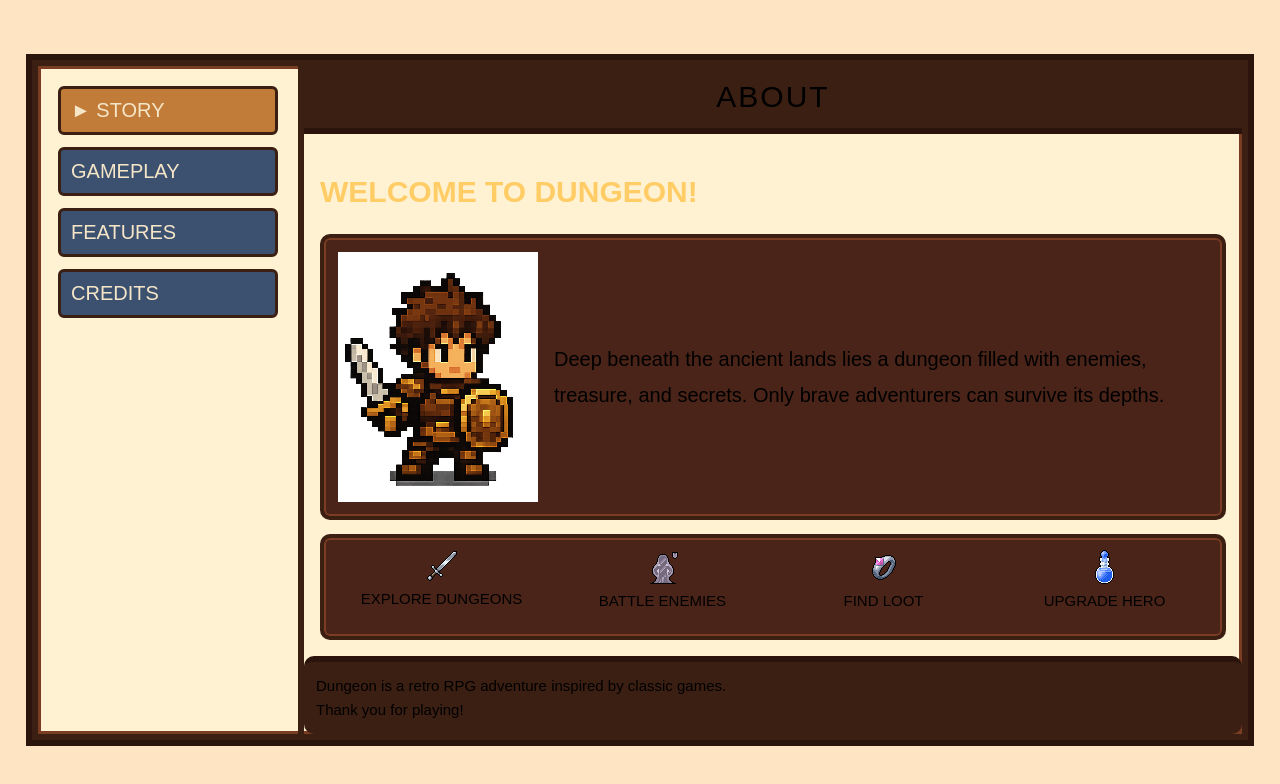
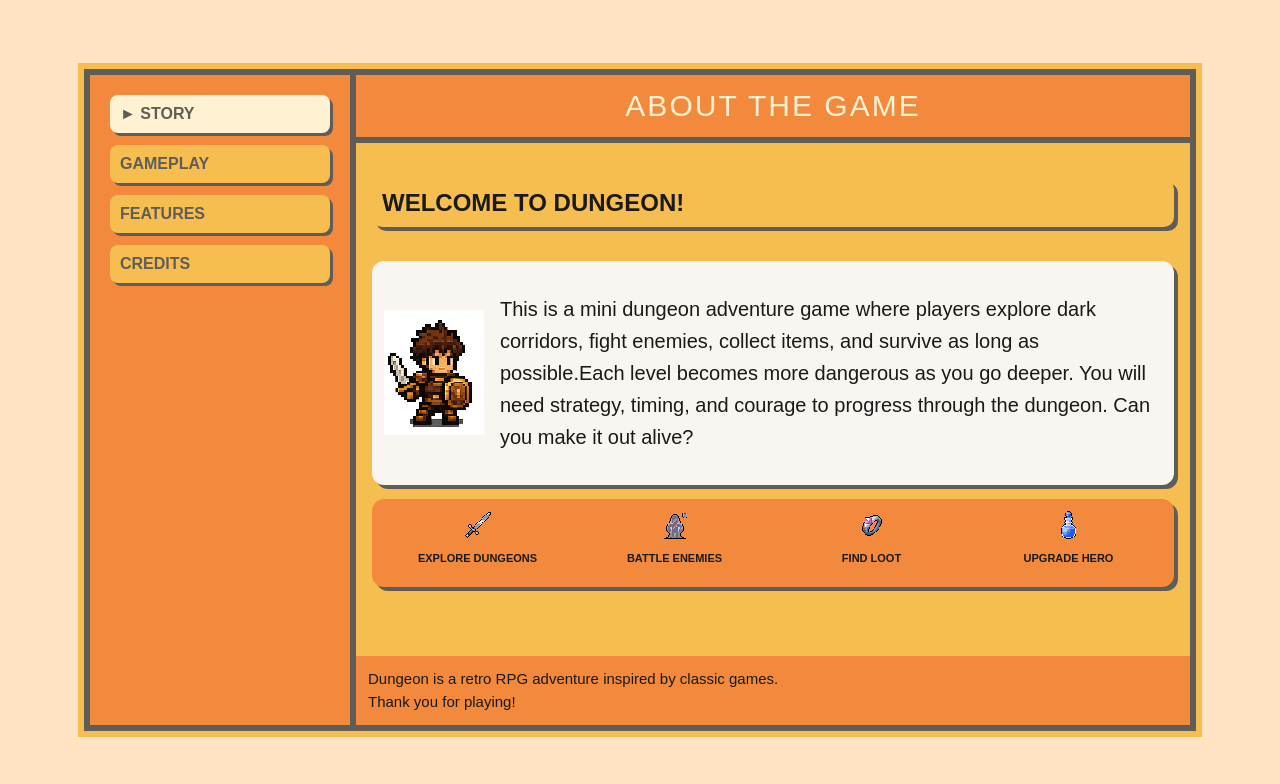
Before and after one commit to Code-the-Dream-School/l-group-practicum-team4, a React (Vite) app in the folder frontend/: page /about in a window 1280 px wide. Shown: the top 784 px of the page. Built offline with nearby package versions, Linux system fonts and the light colour scheme; no server answers.

Commit message:
modified About page

```diff
--- a/frontend/src/features/About/AboutPage.module.css
+++ b/frontend/src/features/About/AboutPage.module.css
@@ -1,104 +1,151 @@
-.overlay {
-  position: absolute;
-  top: 80px;
-  left: 40px;
+@import url("https://fonts.googleapis.com/css2?family=Fredoka:wght@300..700");
 
-  z-index: 10;
+.page {
+  min-height: 100vh;
+  display: flex;
+  justify-content: center;
+  align-items: center;
+  font-family: "Fredoka", sans-serif;
 }
 
-/* MAIN PANEL */
-.panel {
+/* FRAME */
+.frame {
   display: flex;
-  width: 520px;
-  border-radius: 20px;
+
+  width: 1100px;
+  height: 650px;
+
+  background: var(--bg-color);
+  border: 6px solid var(--text-color);
+  box-shadow:
+    0 0 0 6px var(--bg-color),
+    inset 0 0 0 3px var(--bg-color);
   overflow: hidden;
-
-  background: #f6be51;
-  box-shadow: 6px 6px 0 #1a1a1a;
 }
 
 /* SIDEBAR */
 .sidebar {
-  width: 150px;
-  background: #2a1d4a;
-
+  width: 220px;
+  padding: 20px;
   display: flex;
   flex-direction: column;
-  gap: 10px;
-  padding: 12px;
+  gap: 12px;
+  background: var(--primary-color);
+  border-right: 6px solid var(--text-color);
 }
 
 .sidebar button {
   all: unset;
   cursor: pointer;
+  padding: 10px;
+  border-radius: 8px;
+  background: var(--LightOrange);
+  color: var(--text-color);
+  font-weight: 600;
+  text-align: left;
+  box-shadow: 3px 3px 0 var(--text-color);
+  transition: 0.15s ease;
+}
 
-  background: #b4a3fd;
-  padding: 8px;
-  border-radius: 10px;
-
-  font-size: 12px;
-  font-weight: bold;
-  text-align: center;
+.sidebar button:hover {
+  transform: translateY(-2px);
+  background: var(--WhiteOrange);
 }
 
 .active {
-  background: #ffb9cc;
+  background: var(--WhiteOrange) !important;
 }
 
-/* MAIN */
+/* MAIN AREA */
 .main {
   flex: 1;
+  display: flex;
+  flex-direction: column;
+}
+
+/* HEADER */
+.header {
+  background: var(--primary-color);
+  color: var(--WhiteOrange);
+  padding: 14px;
+  text-align: center;
+  font-size: 30px;
+  letter-spacing: 2px;
+  border-bottom: 6px solid var(--text-color);
+}
+
+/* CONTENT */
+.content {
+  flex: 1;
   padding: 16px;
-  background: #fff2d2;
+  display: flex;
+  flex-direction: column;
+  gap: 14px;
+  overflow: hidden;
 }
 
 /* TITLE */
 .title {
-  font-size: 16px;
-  margin-bottom: 10px;
-  color: #2a1d4a;
+  font-size: 24px;
+  font-weight: 700;
+  color: var(--DarkGrey);
+  background: var(--LightOrange);
+  padding: 10px;
+  border-radius: 10px;
+  box-shadow: 4px 4px 0 var(--text-color);
 }
 
-/* HERO ROW */
+/* HERO BOX */
 .heroRow {
   display: flex;
-  gap: 12px;
+  gap: 16px;
   align-items: center;
-
-  background: #f9f5f0;
-  padding: 10px;
+  background: var(--Eggshell);
+  padding: 12px;
   border-radius: 12px;
+  box-shadow: 4px 4px 0 var(--text-color);
 }
 
-.heroRow img {
-  width: 80px;
+.hero {
+  width: 100px;
   image-rendering: pixelated;
 }
 
-.heroRow p {
-  font-size: 12px;
+.text {
+  font-size: 20px;
+  color: var(--DarkGrey);
+  line-height: 1.6;
 }
 
-/* FEATURES */
-.features {
+/* FEATURE GRID */
+.featureBar {
   display: grid;
   grid-template-columns: repeat(4, 1fr);
-  margin-top: 12px;
-  gap: 8px;
+  gap: 10px;
+  background: var(--primary-color);
+  padding: 12px;
+  border-radius: 12px;
+  box-shadow: 4px 4px 0 var(--text-color);
 }
 
-.features div {
+.featureBar div {
   text-align: center;
-  background: #87d4f2;
-  padding: 6px;
-  border-radius: 10px;
+  font-size: 11px;
+  font-weight: 600;
+  color: var(--DarkGrey);
 }
 
-.features img {
-  width: 24px;
+.featureBar img {
+  width: 28px;
+  image-rendering: pixelated;
 }
 
-.features span {
-  display: block;
-  font-size: 10px;
+/* FOOTER */
+.aboutBox {
+  background: var(--primary-color);
+  color: var(--DarkGrey);
+  padding: 12px;
+  font-size: 15px;
+  line-height: 1.5;
+  box-shadow: 4px 4px 0 var(--text-color);
 }
--- a/frontend/src/features/About/AboutPage.tsx
+++ b/frontend/src/features/About/AboutPage.tsx
@@ -1,12 +1,11 @@
-
-
 import { useState } from "react";
-import styles from "./AboutPage1.module.css";
+import styles from "./AboutPage.module.css";
 import avatar from "../../assets/public/WARRIOR_big.png";
 import sword from "../../assets/public/sword2.png";
 import energydrink from "../../assets/public/icon_32.png";
 import loot from "../../assets/public/icon_15.png";
 import enemy from "../../assets/public/icon_91.png";
+
 
 export default function AboutPage() {
   const [tab, setTab] = useState("story");
@@ -14,23 +13,23 @@ export default function AboutPage() {
   const getText = () => {
     switch (tab) {
       case "story":
-        return "Deep beneath the ancient lands lies a dungeon filled with enemies, treasure, and secrets. Only brave adventurers can survive its depths.";
+        return "This is a mini dungeon adventure game where players explore dark corridors, fight enemies, collect items, and survive as long as possible.Each level becomes more dangerous as you go deeper. You will need strategy, timing, and courage to progress through the dungeon. Can you make it out alive?";
 
       case "gameplay":
-        return "Explore dangerous rooms, defeat enemies, and survive deeper floors of the dungeon.";
+        return "Enter dungeons filled with enemies and fight through them automatically using your character’s stats like health, attack, and defense. Each dungeon is made of multiple battles you must win to progress. After clearing a dungeon, you earn loot that can be used to heal or upgrade your hero, making you stronger for the next challenge.";
 
       case "features":
-        return "Unlock abilities, collect loot, and upgrade your hero as you progress.";
+        return "Character progression system with upgradeable stats like health, attack, and defense. Collect loot after each dungeon and equip gear or use consumables to strengthen your hero. Automated combat system that focuses on strategy through stats rather than manual controls. Multiple dungeons with increasing difficulty and rewarding progression.";
 
       case "credits":
-        return "Dungeon Mini Game is inspired by classic retro RPG adventures.";
+        return "Dungeon Mini Game is a small project inspired by retro RPG dungeon games. It focuses on basic gameplay systems such as combat, loot, and character progression.";
     }
   };
 
   return (
 
       <div className={styles.frame}>
-        {/* LEFT MENU */}
+
         <aside className={styles.sidebar}>
           <button
             className={tab === "story" ? styles.active : ""}
@@ -60,12 +59,11 @@ export default function AboutPage() {
             CREDITS
           </button>
 
-          <div className={styles.door} />
+
         </aside>
 
-        {/* MAIN PANEL */}
         <main className={styles.main}>
-          <header className={styles.header}>ABOUT</header>
+          <header className={styles.header}>ABOUT THE GAME</header>
 
           <div className={styles.content}>
             <h2 className={styles.title}>WELCOME TO DUNGEON!</h2>
@@ -75,8 +73,6 @@ export default function AboutPage() {
 
               <p className={styles.text}>{getText()}</p>
             </div>
-
-          {/* <p>about the game </p> */}
 
             <div className={styles.featureBar}>
 
--- a/frontend/src/features/About/AboutPage1.module.css
+++ /dev/null
@@ -1,177 +0,0 @@
-.page {
-  min-height: 100vh;
-  display: flex;
-  justify-content: center;
-  align-items: center;
-  background: #e0a46a;
-  font-family: "Press Start 2P", monospace;
-  color: #f5e6c8;
-}
-
-/* OUTER FRAME */
-.frame {
-  display: flex;
-   /* width: 100vw;
-  height: 100vh; */
-  background: #fff2d2;
-
-  border: 6px solid #3b1f12;
-  box-shadow:
-    0 0 0 6px #2a140c,
-    inset 0 0 0 3px #7a3d22;
-}
-
-/* SIDEBAR */
-.sidebar {
-  width: 220px;
-  padding: 20px;
-  border-right: 6px solid #3b1f12;
-
-  display: flex;
-  flex-direction: column;
-  gap: 12px;
-}
-
-.sidebar button {
-  font-family: inherit;
-  font-size: 20px;
-
-  background: #3c506f;
-  color: #f5e6c8;
-
-  border: 3px solid #3b1f12;
-  border-radius: 6px;
-  padding: 10px;
-
-  text-align: left;
-  cursor: pointer;
-}
-
-.sidebar button:hover {
-  background: #8a4a2a;
-}
-
-.active {
-  background: #c27c3a !important;
-  color: #2a140c;
-}
-
-/* DOOR (needs darker contrast like image) */
-/* .door {
-  margin-top: auto;
-  height: 120px;
-  background: #3b1f12;
-  border: 4px solid #2a140c;
-  position: relative;
-}
-
-.door::after {
-  content: "";
-  position: absolute;
-  width: 10px;
-  height: 10px;
-  background: gold;
-  right: 10px;
-  top: 50%;
-} */
-
-/* MAIN PANEL */
-.main {
-  flex: 1;
-  display: flex;
-  flex-direction: column;
-}
-
-/* HEADER (thicker + darker strip like screenshot) */
-.header {
-  background: #3b1f12;
-  padding: 14px;
-  text-align: center;
-  font-size: 30px;
-
-  border-bottom: 6px solid #2a140c;
-  letter-spacing: 2px;
-}
-
-/* CONTENT AREA (IMPORTANT: inset panel look) */
-.content {
-  flex: 1;
-  padding: 16px;
-}
-
-/* TITLE BOX (nested frame effect) */
-.titleBox {
-  background: #4a2418;
-  border: 4px solid #3b1f12;
-border-radius: 6px;
-  padding: 12px;
-  margin-bottom: 14px;
-
-  box-shadow: inset 0 0 0 2px #7a3d22;
-}
-
-.title {
-  font-size: 30px;
-  color: #ffcc66;
-}
-
-/* HERO SECTION (main highlight box) */
-.heroRow {
-  display: flex;
-  gap: 16px;
-  align-items: center;
-
-  background: #4a2418;
-  border: 4px solid #3b1f12;
-  border-radius: 10px;
-
-  padding: 14px;
-  margin-bottom: 14px;
-
-  box-shadow: inset 0 0 0 2px #7a3d22;
-}
-
-.hero {
-  width: 200px;
-  height: auto;
-  image-rendering: pixelated;
-}
-
-.text {
-  font-size: 20px;
-  line-height: 1.8;
-}
-
-/* FEATURE STRIP (single unified bar like image) */
-.featureBar {
-  display: grid;
-  grid-template-columns: repeat(4, 1fr);
-  gap: 10px;
-
-  background: #4a2418;
-  border: 4px solid #3b1f12;
-border-radius: 10px;
-  padding: 12px;
-  box-shadow: inset 0 0 0 2px #7a3d22;
-}
-
-.featureBar div {
-  text-align: center;
-  font-size: 9px;
-}
-
-.featureBar p {
-  margin-top: 6px;
-  font-size: 15px;
-}
-
-/* FOOTER BOX (strong separation like image) */
-.aboutBox {
-  border-top: 6px solid #2a140c;
-border-radius: 10px;
-  background: #3b1f12;
-
-  padding: 12px;
-  font-size: 15px;
-  line-height: 1.6;
-}
```
